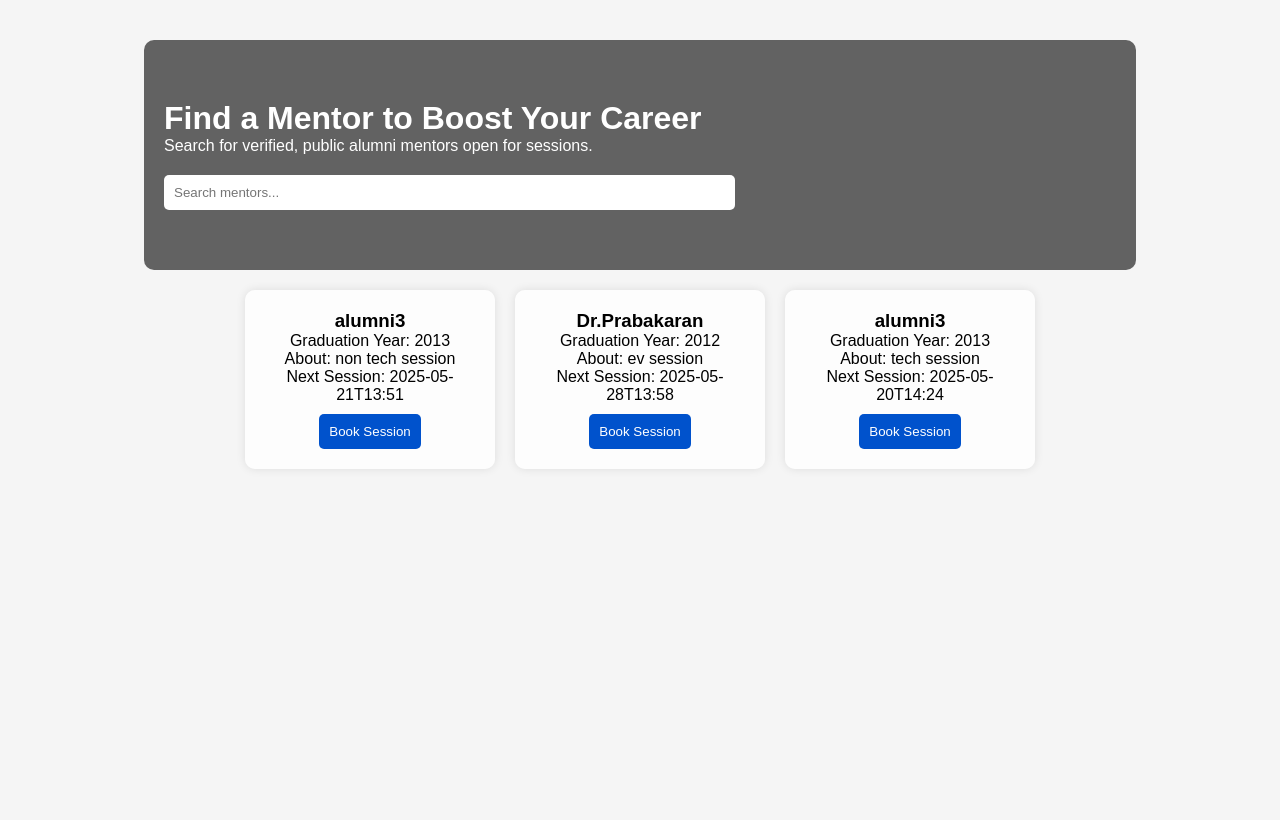
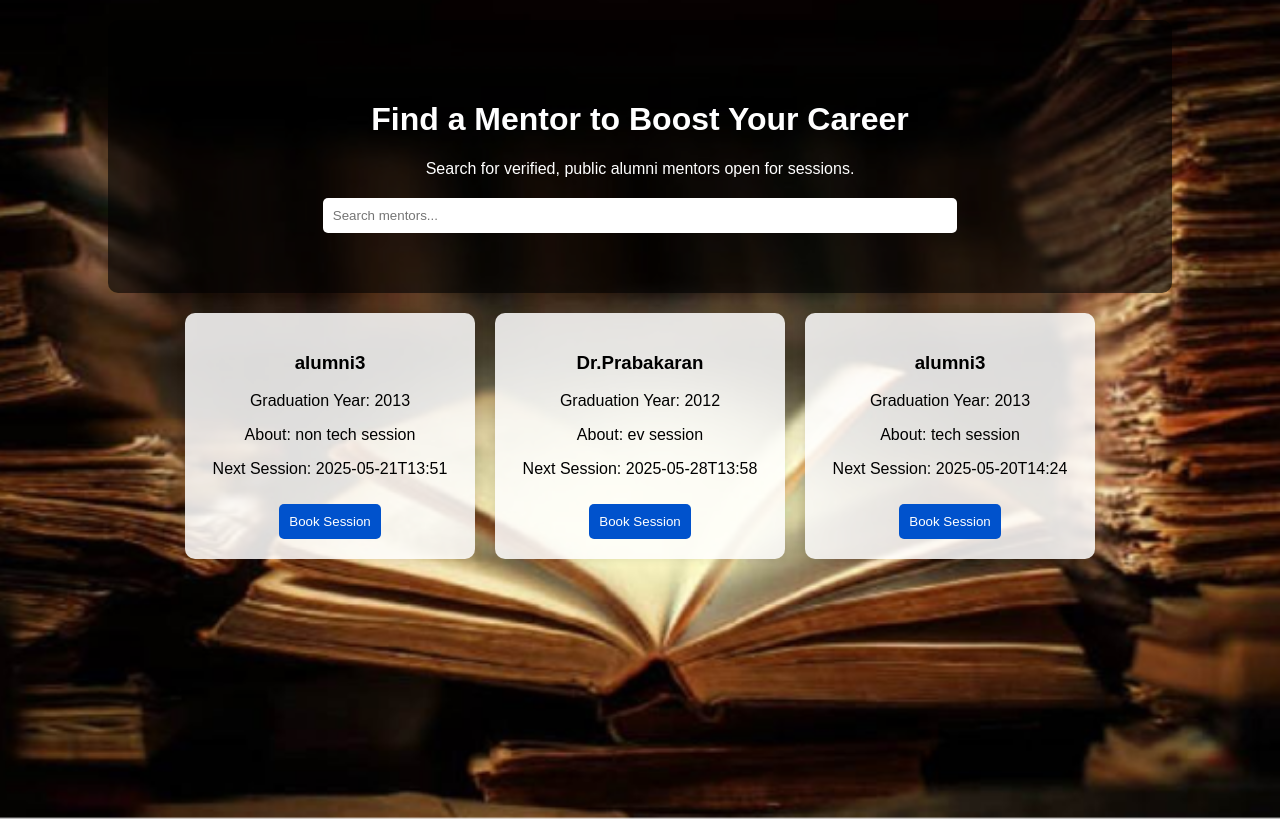
Before and after one commit to Keerthanaa24/alumnexus, a Flask app: page /mentorship in a window 1280 px wide. Before the commit the page ends 449 px from the top, so only its background shows below. Run offline with Flask 3, Linux system fonts and the light colour scheme; a user stored in the database is signed in; data comes from the database, SQL or seed files in the repository.

Commit message:
Update mentorship.html

```diff
--- a/templates/mentorship.html
+++ b/templates/mentorship.html
@@ -4,17 +4,16 @@
     <meta charset="UTF-8">
     <meta name="viewport" content="width=device-width, initial-scale=1.0">
     <title>Mentorship Program</title>
-    <style type="text/css">
-        * {
+    <style>
+body {
+    font-family: Arial, sans-serif;
     margin: 0;
     padding: 0;
-            box-sizing: border-box;
+    background: url('/static/images/background_feed.PNG') no-repeat center center/cover;
+    text-align: center;
+    height:100vh;
 }
-        body {
-            font-family: 'Arial', sans-serif;
-            background-color: #f5f5f5;
-            padding: 20px;
-        }
+
 .hero {
     padding: 60px 20px;
     color: white;
@@ -114,6 +113,7 @@
 .hidden {
     display: none !important;
 }
+
 </style>
 </head>
 <body>
@@ -189,5 +189,6 @@
             });
         }
     </script>
+
 </body>
 </html>
```
Lines whose indentation alone changed are shown as unchanged.
